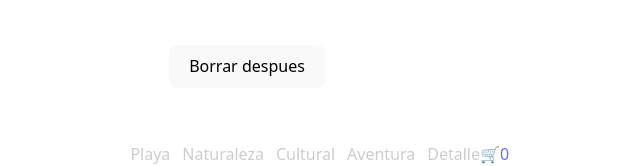
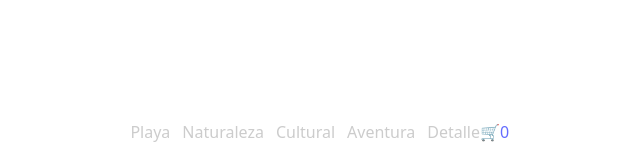
Before and after one commit to SSantiago90/react-88080, a React (Vite) app: page / in a window 1280 px wide. Shown: the part 235-401 px from the top of the page, without its empty margins (393-1033 px from the left). Built offline with nearby package versions, Linux system fonts and the light colour scheme; no server answers; the database is empty.

Commit message:
fix boton home

```diff
--- a/src/App.jsx
+++ b/src/App.jsx
@@ -6,12 +6,11 @@ import NavBar from './components/NavBar';
 import { BrowserRouter, Routes, Route } from 'react-router';
 import { CartContextProvider } from './context/cartContext';
 import CartContainer from './components/CartContainer';
-import { exportProducts } from './data/FirestoreService';
 
 function App(){
   return (
     <BrowserRouter>
-    <button onClick={exportProducts}>Borrar despues</button>
+
      <CartContextProvider>
         <NavBar/>
         <Routes>
```
